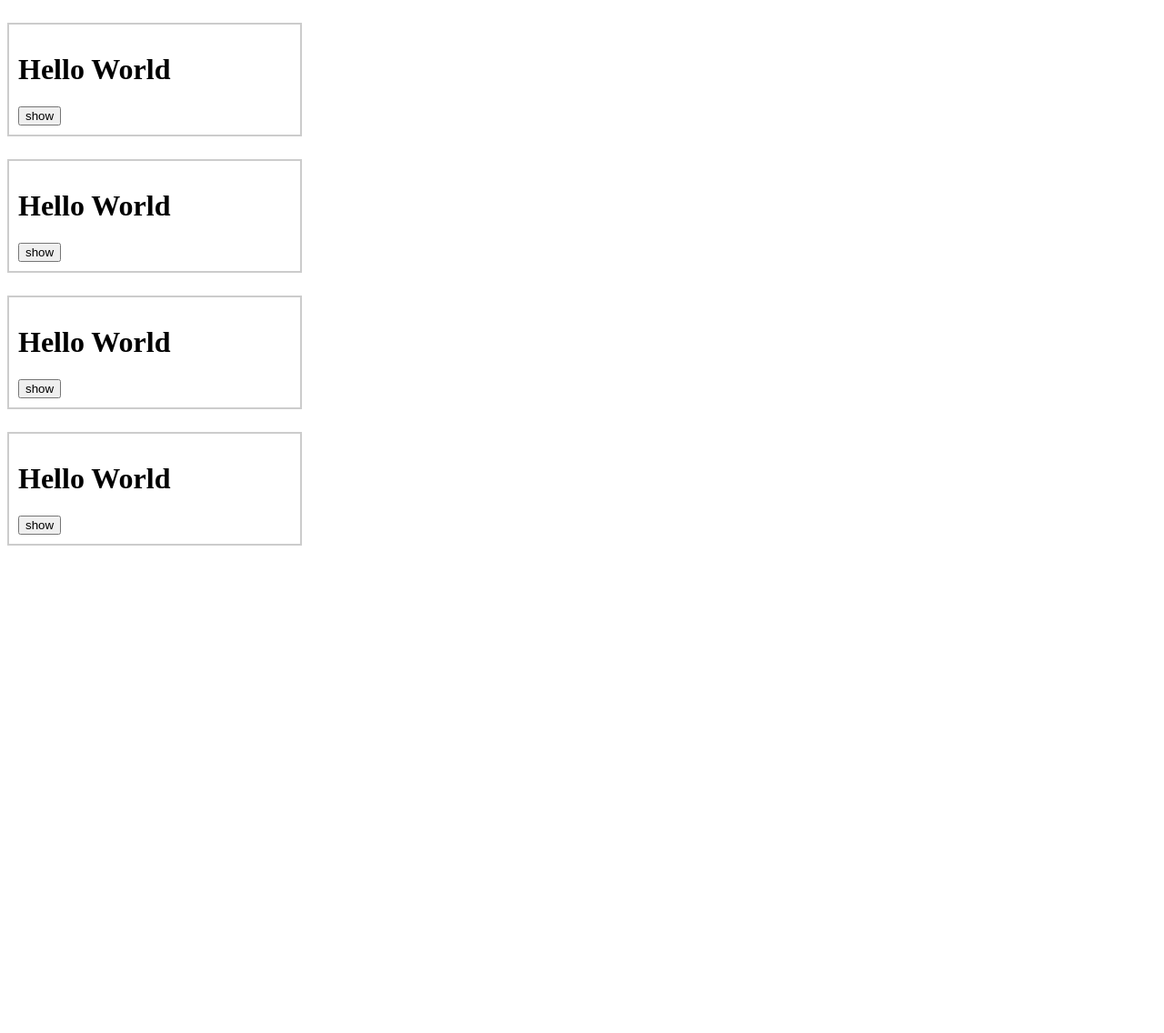
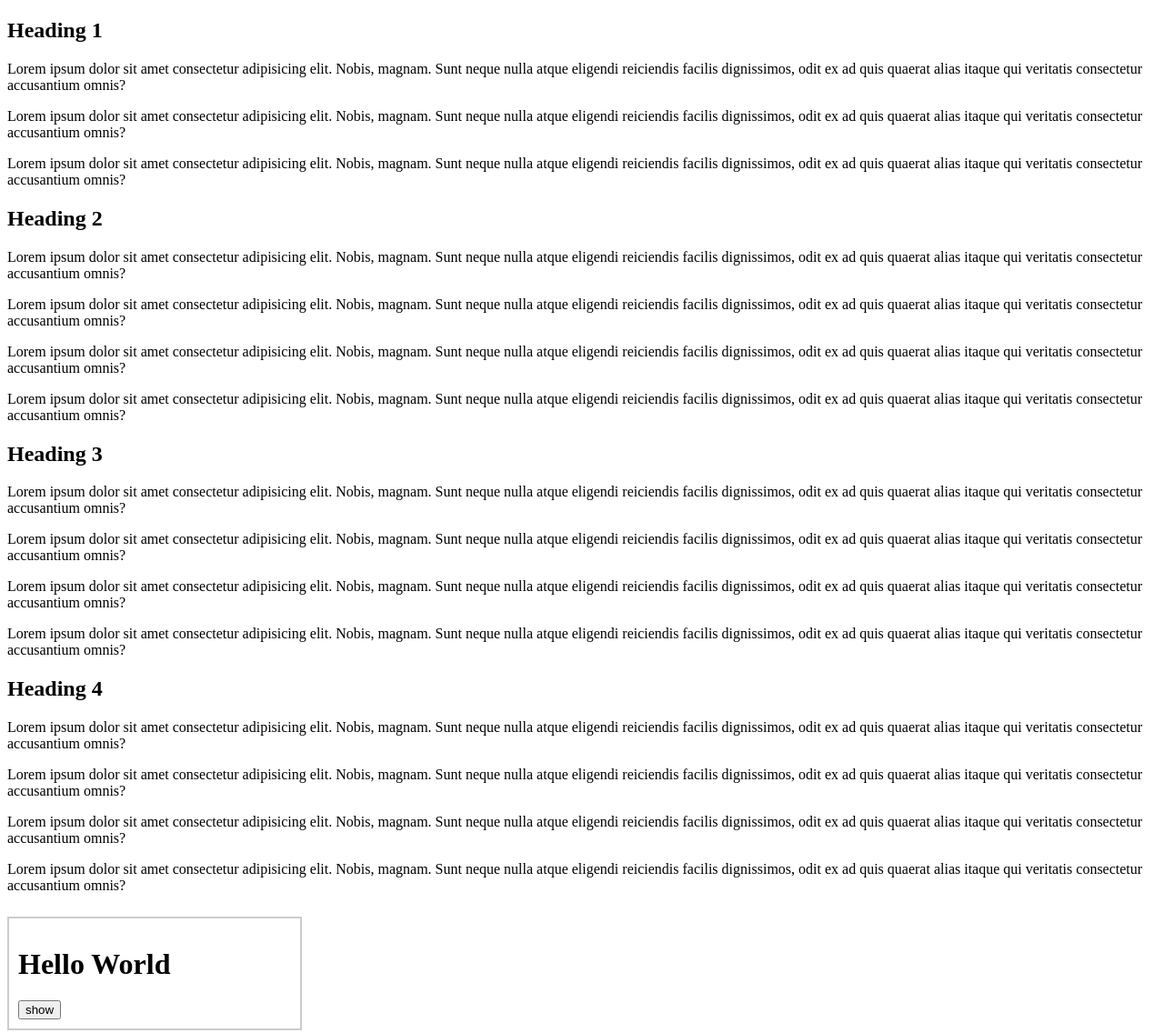
Before and after one commit to FabevyVel/fsd-03-js-practice, a plain HTML site: page traniees/sri.js/practice-jquery/index.html in a window 1280 px wide. Shown: the top 1136 px of the page at 91% size. Before the commit the page ends 800 px from the top, so only its background shows below. Drawn offline with Linux system fonts and the light colour scheme.

Commit message:
update new file.

```diff
--- a/traniees/sri.js/practice-jquery/index.html
+++ b/traniees/sri.js/practice-jquery/index.html
@@ -8,22 +8,68 @@
     <link rel="stylesheet" href="js/css/main.css">
 </head>
 <body>
-    <div>
+    <div class="accordion">
+     <div class="accordion-set">
+      <div class="accordion-head">
+        <h2>Heading 1</h2>
+      </div>
+      <div class="accordion-body">
+         <p>Lorem ipsum dolor sit amet consectetur adipisicing elit. Nobis, magnam. Sunt neque nulla atque eligendi reiciendis facilis dignissimos, odit ex ad quis quaerat alias itaque qui veritatis consectetur accusantium omnis?</p>
+         <p>Lorem ipsum dolor sit amet consectetur adipisicing elit. Nobis, magnam. Sunt neque nulla atque eligendi reiciendis facilis dignissimos, odit ex ad quis quaerat alias itaque qui veritatis consectetur accusantium omnis?</p>
+         <p>Lorem ipsum dolor sit amet consectetur adipisicing elit. Nobis, magnam. Sunt neque nulla atque eligendi reiciendis facilis dignissimos, odit ex ad quis quaerat alias itaque qui veritatis consectetur accusantium omnis?</p>
+      </div>
+     </div>
+     <div class="accordion-set">
+        <div class="accordion-head">
+          <h2>Heading 2</h2>
+        </div>
+        <div class="accordion-body">
+          <p>Lorem ipsum dolor sit amet consectetur adipisicing elit. Nobis, magnam. Sunt neque nulla atque eligendi reiciendis facilis dignissimos, odit ex ad quis quaerat alias itaque qui veritatis consectetur accusantium omnis?</p>
+          <p>Lorem ipsum dolor sit amet consectetur adipisicing elit. Nobis, magnam. Sunt neque nulla atque eligendi reiciendis facilis dignissimos, odit ex ad quis quaerat alias itaque qui veritatis consectetur accusantium omnis?</p>
+          <p>Lorem ipsum dolor sit amet consectetur adipisicing elit. Nobis, magnam. Sunt neque nulla atque eligendi reiciendis facilis dignissimos, odit ex ad quis quaerat alias itaque qui veritatis consectetur accusantium omnis?</p>
+          <p>Lorem ipsum dolor sit amet consectetur adipisicing elit. Nobis, magnam. Sunt neque nulla atque eligendi reiciendis facilis dignissimos, odit ex ad quis quaerat alias itaque qui veritatis consectetur accusantium omnis?</p>
+        </div>
+       </div>
+       <div class="accordion-set">
+        <div class="accordion-head">
+          <h2>Heading 3</h2>
+        </div>
+        <div class="accordion-body">
+          <p>Lorem ipsum dolor sit amet consectetur adipisicing elit. Nobis, magnam. Sunt neque nulla atque eligendi reiciendis facilis dignissimos, odit ex ad quis quaerat alias itaque qui veritatis consectetur accusantium omnis?</p>
+          <p>Lorem ipsum dolor sit amet consectetur adipisicing elit. Nobis, magnam. Sunt neque nulla atque eligendi reiciendis facilis dignissimos, odit ex ad quis quaerat alias itaque qui veritatis consectetur accusantium omnis?</p>
+          <p>Lorem ipsum dolor sit amet consectetur adipisicing elit. Nobis, magnam. Sunt neque nulla atque eligendi reiciendis facilis dignissimos, odit ex ad quis quaerat alias itaque qui veritatis consectetur accusantium omnis?</p>
+          <p>Lorem ipsum dolor sit amet consectetur adipisicing elit. Nobis, magnam. Sunt neque nulla atque eligendi reiciendis facilis dignissimos, odit ex ad quis quaerat alias itaque qui veritatis consectetur accusantium omnis?</p>
+        </div>
+       </div>
+       <div class="accordion-set">
+        <div class="accordion-head">
+          <h2>Heading 4</h2>
+        </div>
+        <div class="accordion-body">
+          <p>Lorem ipsum dolor sit amet consectetur adipisicing elit. Nobis, magnam. Sunt neque nulla atque eligendi reiciendis facilis dignissimos, odit ex ad quis quaerat alias itaque qui veritatis consectetur accusantium omnis?</p>
+          <p>Lorem ipsum dolor sit amet consectetur adipisicing elit. Nobis, magnam. Sunt neque nulla atque eligendi reiciendis facilis dignissimos, odit ex ad quis quaerat alias itaque qui veritatis consectetur accusantium omnis?</p>
+          <p>Lorem ipsum dolor sit amet consectetur adipisicing elit. Nobis, magnam. Sunt neque nulla atque eligendi reiciendis facilis dignissimos, odit ex ad quis quaerat alias itaque qui veritatis consectetur accusantium omnis?</p>
+          <p>Lorem ipsum dolor sit amet consectetur adipisicing elit. Nobis, magnam. Sunt neque nulla atque eligendi reiciendis facilis dignissimos, odit ex ad quis quaerat alias itaque qui veritatis consectetur accusantium omnis?</p>
+        </div>
+       </div>
+    </div>
+
+    <div class="toggle">
          <h1>Hello World</h1>
          <button>show</button>
     </div>
 
-    <div>
+    <div class="toggle">
         <h1>Hello World</h1>
         <button>show</button>
    </div>
 
-   <div>
+   <div class="toggle">
         <h1>Hello World</h1>
         <button>show</button>
    </div>
 
-   <div>
+   <div class="toggle">
          <h1>Hello World</h1>
          <button>show</button>
    </div>
--- a/traniees/sri.js/practice-jquery/js/css/main.css
+++ b/traniees/sri.js/practice-jquery/js/css/main.css
@@ -1,4 +1,4 @@
-div{
+div.toggle{
     border: solid 2px #ccc;
     width: 300px;
     margin-top: 25px;
--- a/traniees/sri.js/practice-jquery/js/main.js
+++ b/traniees/sri.js/practice-jquery/js/main.js
@@ -4,3 +4,25 @@ $('button').click(function(){
 });
 
 //select => Excute
+
+$('.accordion-head').click(function(){
+
+
+  if($(this).hasClass('active')){
+
+  }else{
+   $('.accordion-body').hide();
+   $('.accordion-head').removeClass('active')
+   $('.accordion-body').removeClass('active')
+  }
+
+
+
+  $('.accordion-body').hide();
+
+  $(this).toggleClass('active');
+  $(this).siblings('.accordion-body').toggleClass('active');
+  $(this).siblings('.accordion-body').toggle();
+
+
+});
```
